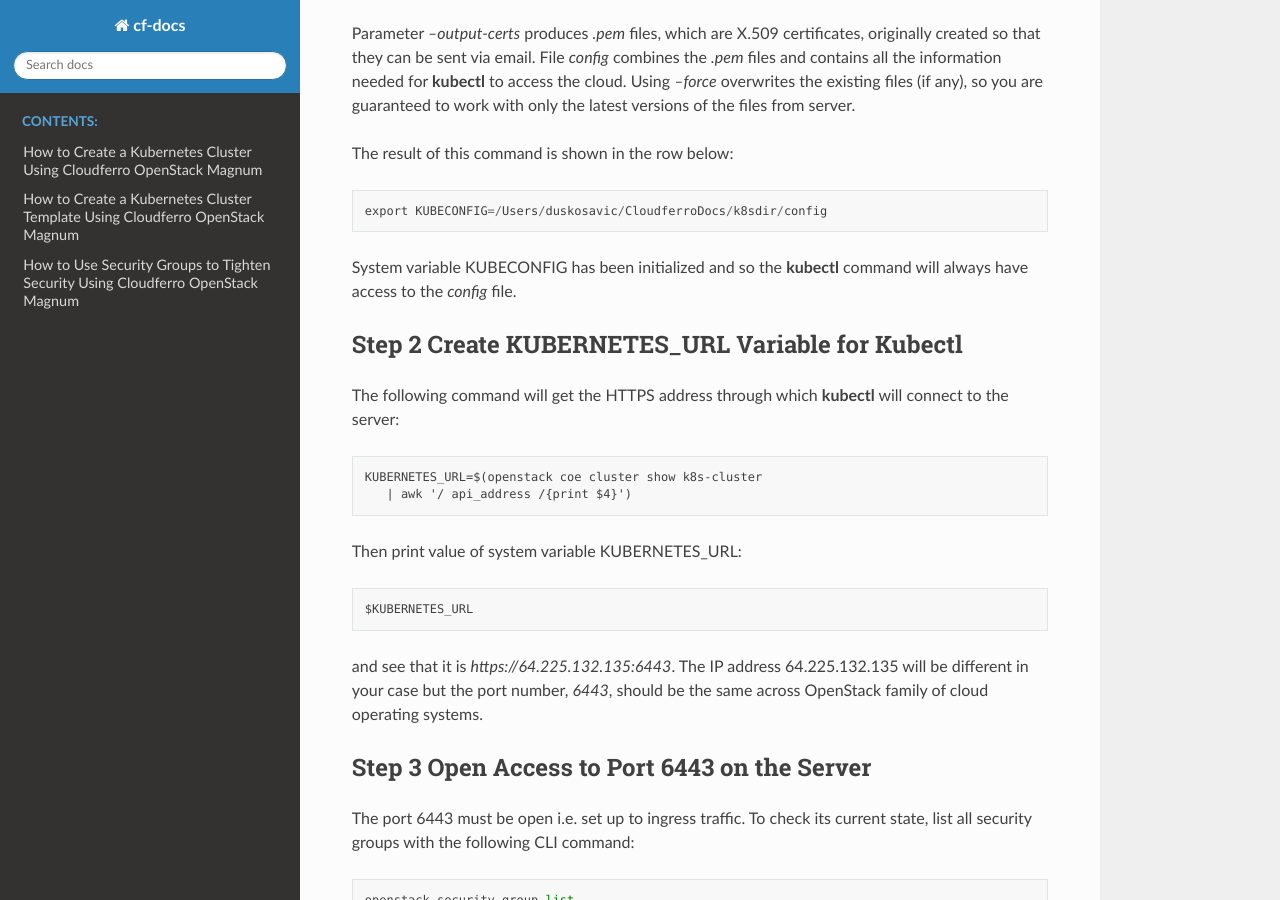
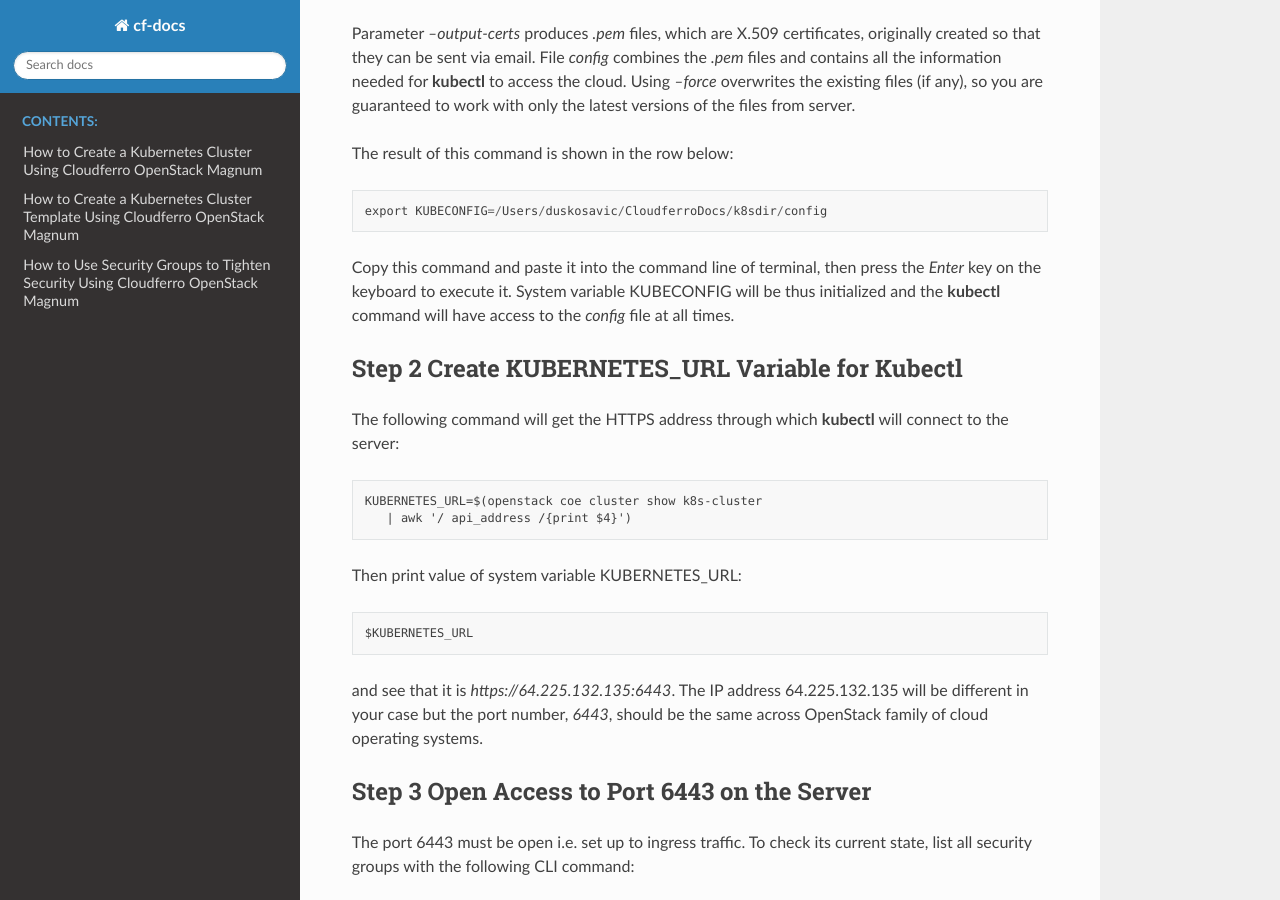
Before and after one commit to stachooo/kubernetes-doc, a Sphinx documentation site: the page built from source/article_05/index.rst, in a window 1280 px wide and 900 px high, scrolled down 2369 px. Built offline with Sphinx 7.4.7 and the Read the Docs theme 2.0.0, drawn with Linux system fonts in a browser that asks for light colours.

Commit message:
Add files via upload

```diff
--- a/source/article_05/index.rst
+++ b/source/article_05/index.rst
@@ -106,7 +106,7 @@ The result of this command is shown in the row below:
 
    export KUBECONFIG=/Users/duskosavic/CloudferroDocs/k8sdir/config
 
-System variable KUBECONFIG has been initialized and so the **kubectl** command will always have access to the *config* file.
+Copy this command and paste it into the command line of terminal, then press the *Enter* key on the keyboard to execute it. System variable KUBECONFIG will be thus initialized and the **kubectl** command will have access to the *config* file at all times.
 
 Step 2 Create KUBERNETES_URL Variable for Kubectl
 -------------------------------------------------
```
